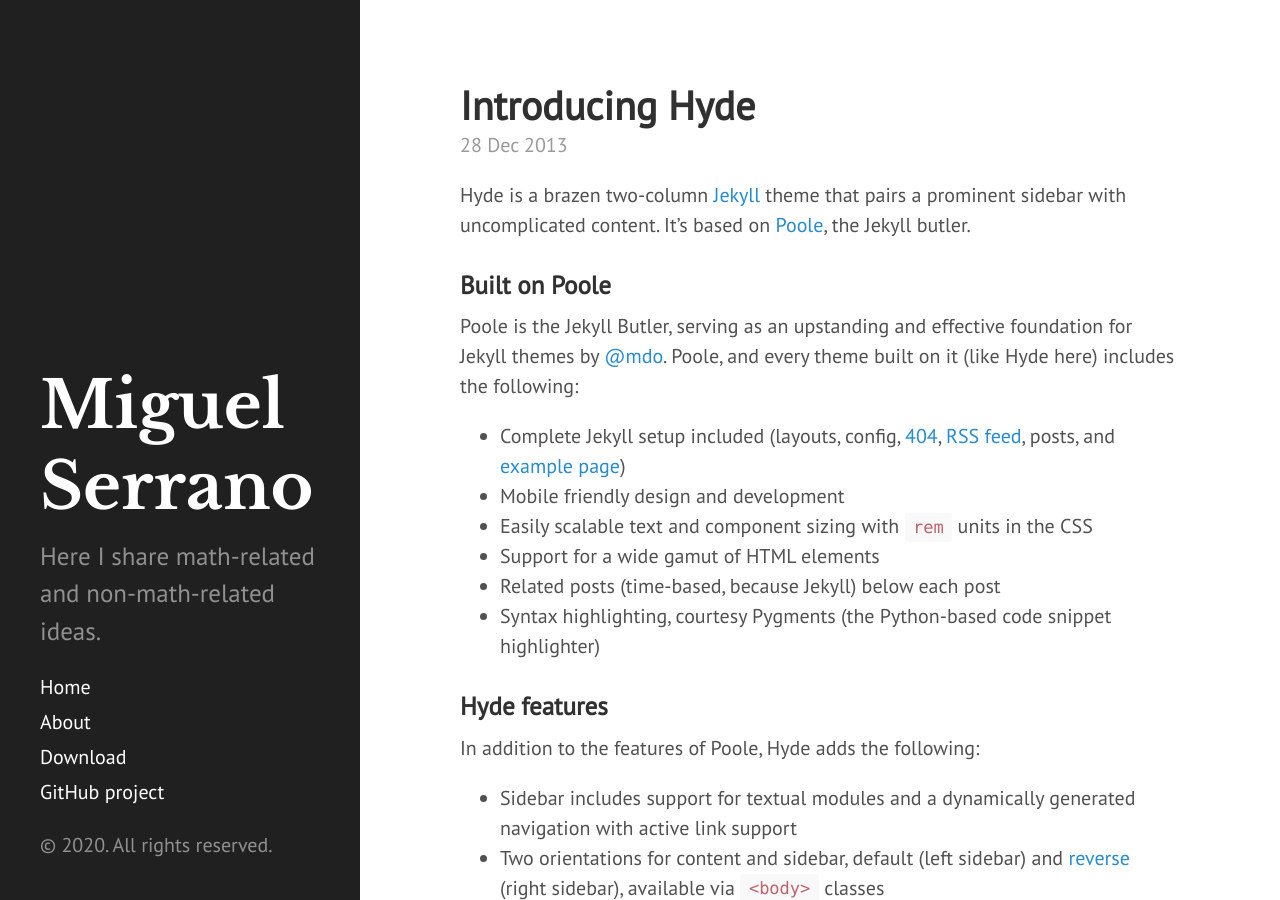
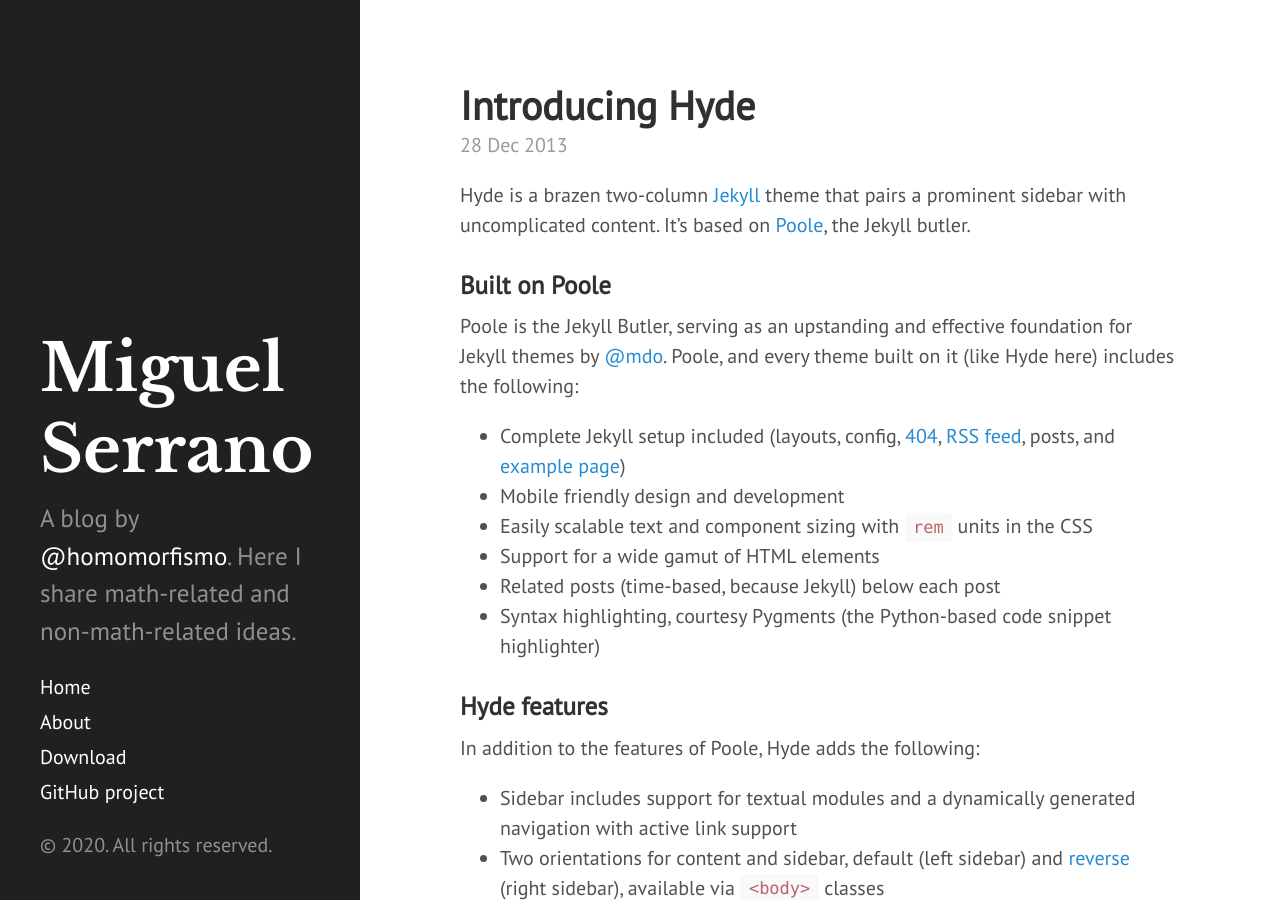
Before and after one commit to homomorfismo/blog, a Jekyll site: the page built from index.html, in a window 1280 px wide and 900 px high. Built offline with Jekyll 4.4.1, drawn with Linux system fonts in a browser that asks for light colours; Markdown is read by kramdown in place of the engine named in the settings; the list of posts is cut into pages by our own code.

Commit message:
Update _config.yml

```diff
--- a/_config.yml
+++ b/_config.yml
@@ -7,8 +7,8 @@
 
 # Setup
 title:            Miguel Serrano
-tagline:          'A blog by <a href="https://twitter.com/homomorfismo" target="_blank">@homomorfismo</a>.'
-description:      'Here I share math-related and non-math-related ideas.'
+tagline:
+description:      'A blog by <a href="https://twitter.com/homomorfismo" target="_blank">@homomorfismo</a>. Here I share math-related and non-math-related ideas.'
 url:              "https://homomorfismo.github.io"
 baseurl:          https://homomorfismo.github.io/
 
```
